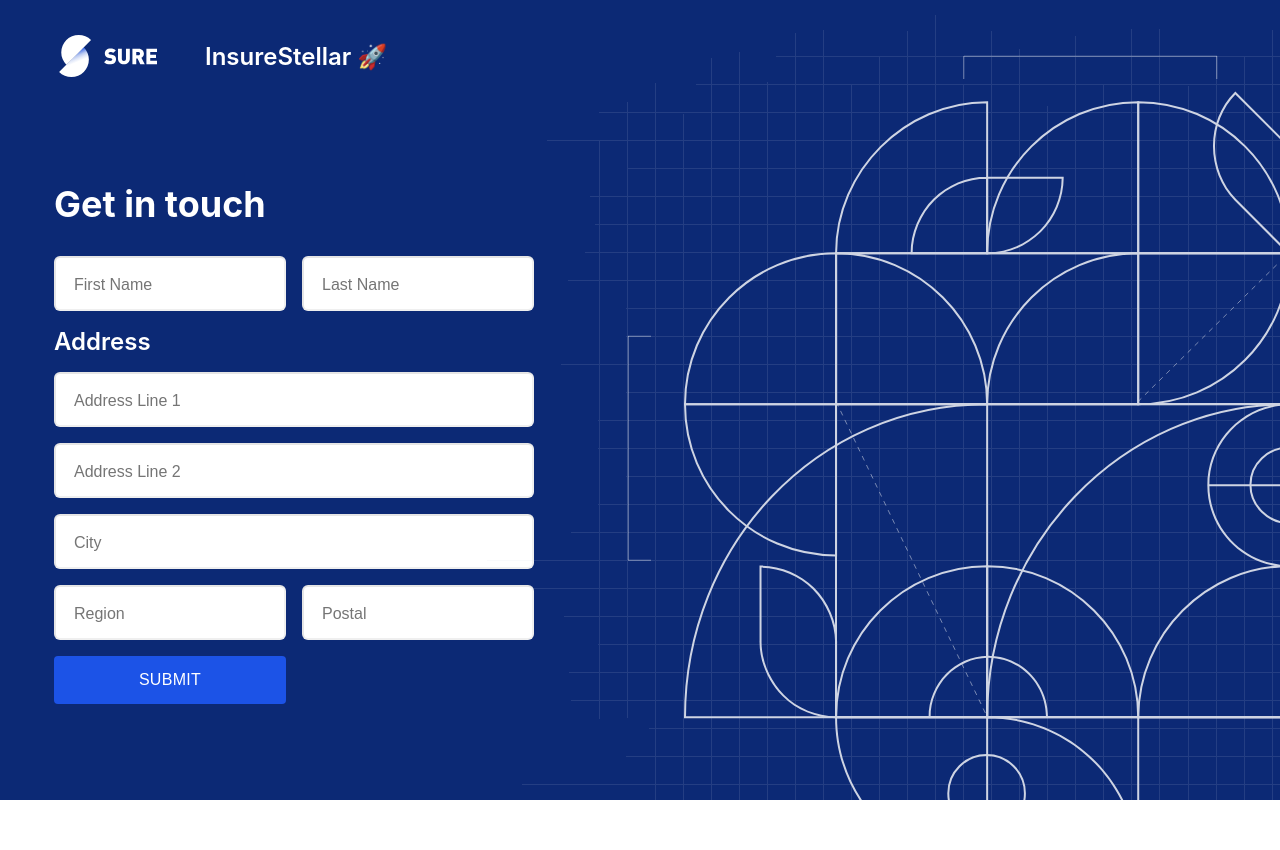
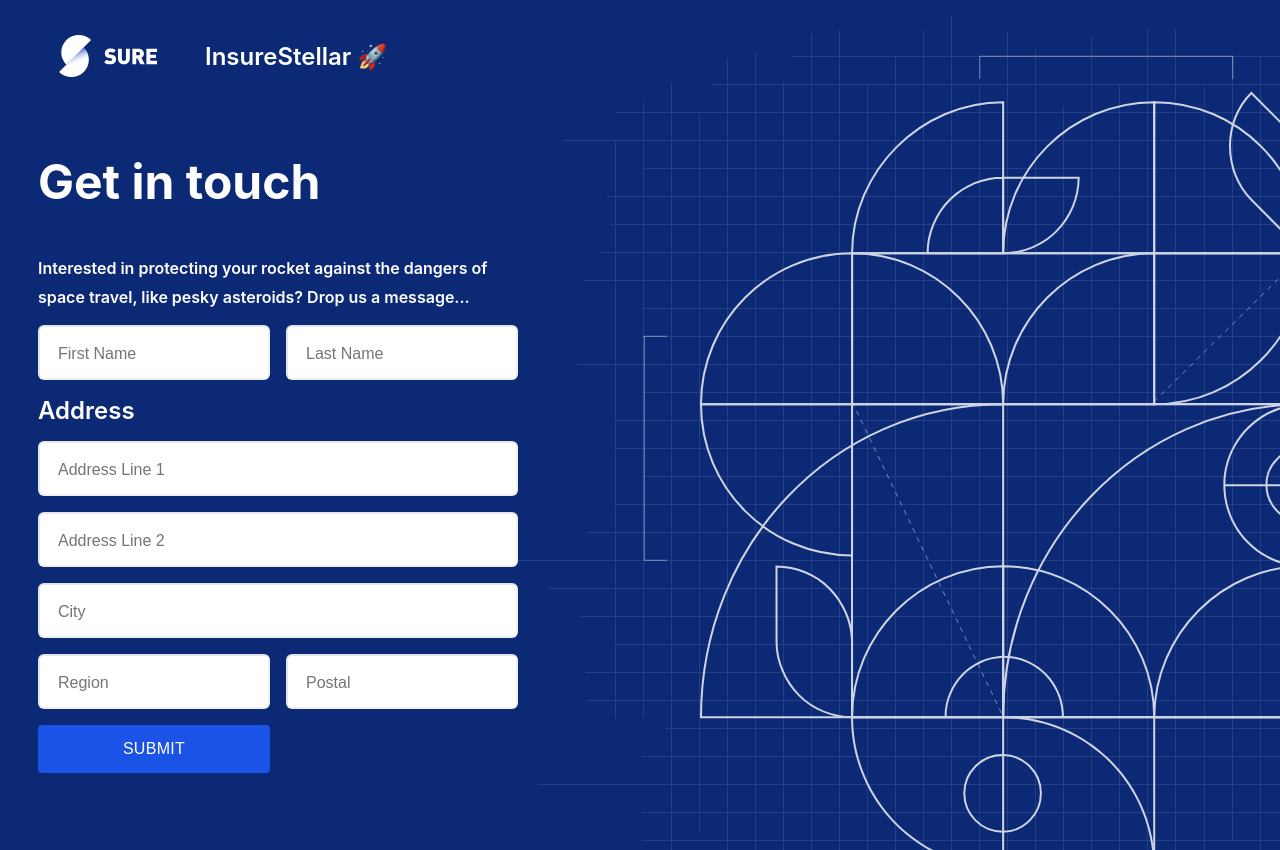
Before and after one commit to schreyerpeter/InsureStellar, a React (Create React App) app: page / in a window 1280 px wide. Before the commit the page ends 800 px from the top, so only its background shows below. Built offline with nearby package versions, Linux system fonts and the light colour scheme.

Commit message:
Styling cleanup and fix dropdown bug

```diff
--- a/src/App.tsx
+++ b/src/App.tsx
@@ -3,7 +3,7 @@ import React from 'react';
 import { BrowserRouter as Router, Switch, Route } from 'react-router-dom';
 import styled from 'styled-components';
 import WithPage from './components/with-page';
-import Form from './containers/form';
+import Home from './components/home';
 import Overview from './containers/overview';
 import background from './bg.svg';
 import './App.css';
@@ -16,6 +16,7 @@ const AppHero = styled.img`
   left: auto;
   bottom: auto;
   z-index: 0;
+  pointer-events: none;
 
   @media (max-width: 992px) {
     display: none;
@@ -28,10 +29,7 @@ function App() {
       <WithPage>
         <Switch>
           <Route exact path="/">
-            <>
-              <h2>Get in touch</h2>
-              <Form />
-            </>
+            <Home />
           </Route>
           <Route path="/overview">
             <Overview />
--- /dev/null
+++ b/src/components/home/index.tsx
@@ -0,0 +1,19 @@
+import React from 'react';
+
+import Form from '../../containers/form';
+import { Subtitle, HomeContainer, Title } from './styled';
+
+const Home = () => {
+  return (
+    <HomeContainer>
+      <Title>Get in touch</Title>
+      <Subtitle>
+        Interested in protecting your rocket against the dangers of space
+        travel, like pesky asteroids? Drop us a message...
+      </Subtitle>
+      <Form />
+    </HomeContainer>
+  );
+};
+
+export default Home;
--- /dev/null
+++ b/src/components/home/styled.ts
@@ -0,0 +1,15 @@
+import styled from 'styled-components';
+
+export const Subtitle = styled.span`
+  font-size: 1rem;
+`;
+
+export const Title = styled.h2`
+  font-size: 3rem;
+  margin-top: 0px;
+  margin-left: 0px;
+`;
+
+export const HomeContainer = styled.div`
+  max-width: 480px;
+`;
--- a/src/components/with-page/index.tsx
+++ b/src/components/with-page/index.tsx
@@ -11,7 +11,7 @@ const AppContainer = styled.div`
   font-size: 24px;
   height: 100%;
   overflow: hidden;
-  min-height: 800px;
+  min-height: 850px;
 `;
 
 const AppHeader = styled.header`
@@ -41,11 +41,7 @@ const AppBody = styled.div`
   z-index: 1;
   margin: auto;
   max-width: 1204px;
-  padding: 40px 0;
-
-  h2 {
-    margin-left: 16px;
-  }
+  padding: 40px 16px;
 `;
 
 const Rocket = styled.span`
--- a/src/containers/form/styled.ts
+++ b/src/containers/form/styled.ts
@@ -60,7 +60,7 @@ export const BaseFormInput = css`
 `;
 
 export const BaseForm = css`
-  margin: 0 16px;
+  margin: 0;
   display: grid;
   max-width: 480px;
   grid-template-rows: auto auto;
@@ -70,7 +70,7 @@ export const BaseForm = css`
 `;
 
 export const ErrorMessage = styled.div`
-  margin: 16px;
+  margin: 16px 0;
 `;
 
 export const FormContainer = styled.div`
--- a/src/containers/overview/index.tsx
+++ b/src/containers/overview/index.tsx
@@ -11,6 +11,7 @@ import {
   ReturnButton,
   ErrorMessage,
   StyledLabel,
+  OverviewContainer,
 } from './styled';
 import { updateQuote } from '../../redux/actions';
 
@@ -45,7 +46,7 @@ function RatingInformationForm(props: any) {
     currency: 'USD',
   }).format(premium);
   return (
-    <Fragment>
+    <OverviewContainer>
       <h2>Your annual premium is {premiumInDollars}</h2>
       <FormContainer>
         <Form>
@@ -78,7 +79,7 @@ function RatingInformationForm(props: any) {
       {hasError && (
         <ErrorMessage>Something went wrong. Please try again.</ErrorMessage>
       )}
-    </Fragment>
+    </OverviewContainer>
   );
 }
 
--- a/src/containers/overview/styled.ts
+++ b/src/containers/overview/styled.ts
@@ -18,9 +18,7 @@ export const ReturnButton = styled.button`
   ${BaseButton}
 `;
 
-export const ErrorMessage = styled.div`
-  margin-left: 16px;
-`;
+export const ErrorMessage = styled.div``;
 
 export const StyledLabel = styled.label`
   @media (max-width: 992px) {
@@ -31,3 +29,7 @@ export const StyledLabel = styled.label`
     line-height: 12px;
   }
 `;
+
+export const OverviewContainer = styled.div`
+  padding: 0;
+`;
```
